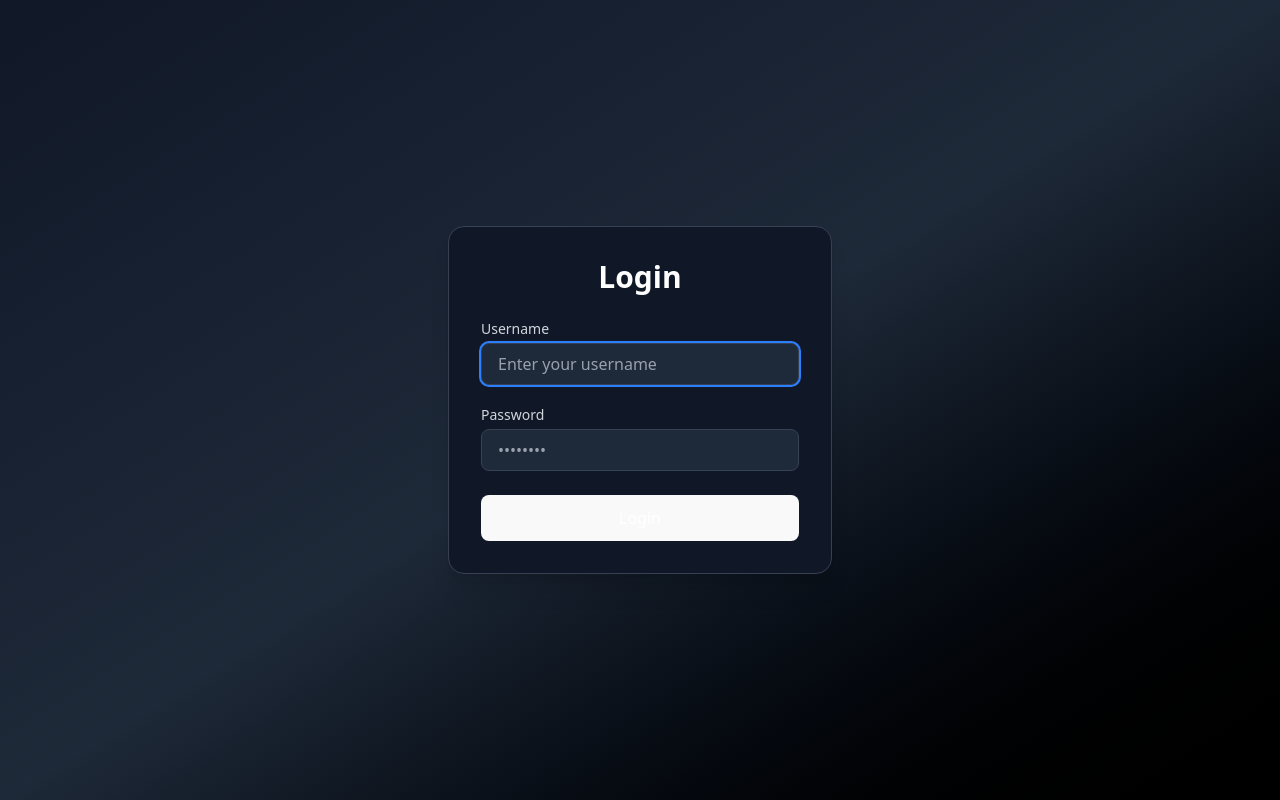
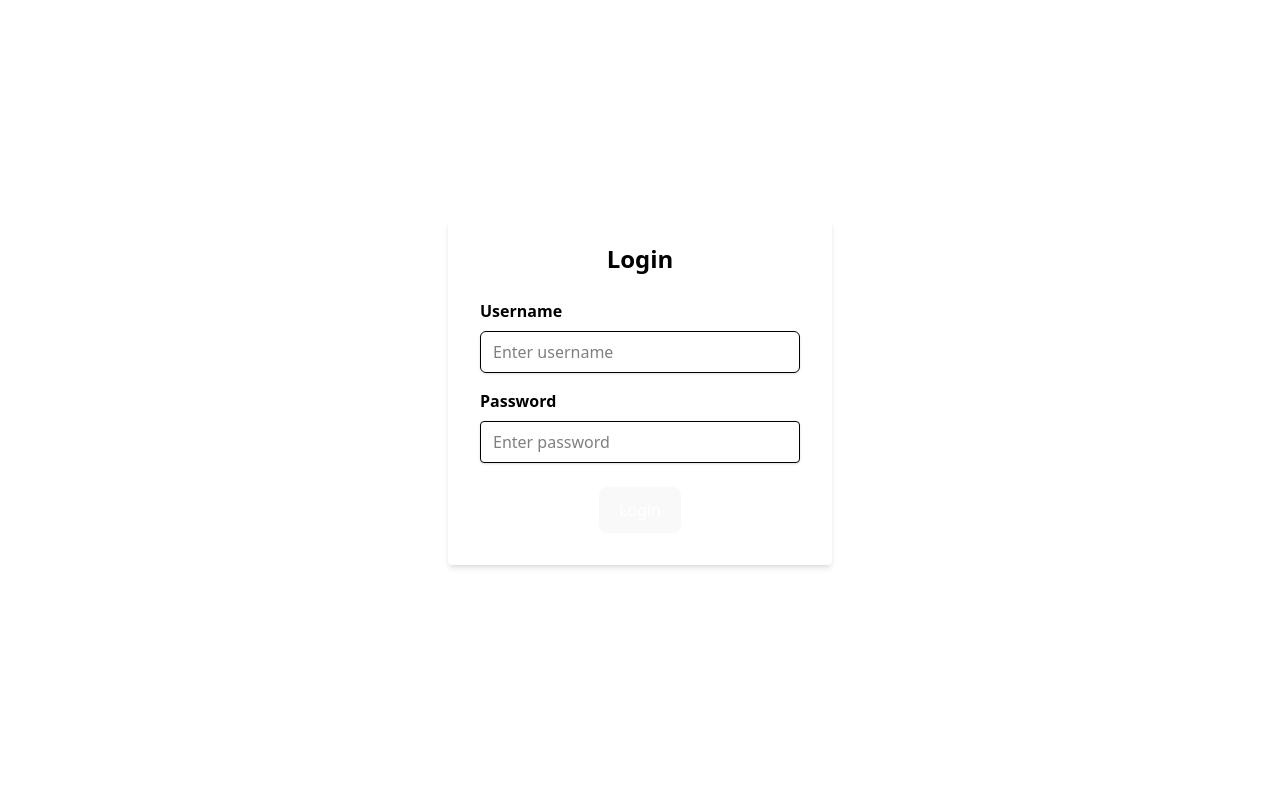
Before and after one commit to SyedGMIbrahim/Project-Management, a React (Vite) app: page / in a window 1280 px wide. Built offline with nearby package versions, Linux system fonts and the light colour scheme.

Commit message:
Nikhil's CSS

```diff
--- a/src/components/Auth/Login.jsx
+++ b/src/components/Auth/Login.jsx
@@ -13,50 +13,51 @@ const Login = ({ handleLogin }) => {
   };
 
   return (
-    <div className="min-h-screen flex items-center justify-center bg-gradient-to-br from-gray-900 via-gray-800 to-black px-4">
+    <div className="flex justify-center items-center h-screen">
       <form
         onSubmit={submitHandler}
-        className="bg-gray-900 border border-gray-700 p-8 rounded-2xl shadow-xl w-full max-w-sm text-white"
+        className="bg-white shadow-md rounded px-8 pt-6 pb-8 mb-4 w-96"
       >
-        <h2 className="text-3xl font-bold mb-6 text-center text-white">
-          Login
-        </h2>
+        <h2 className="text-2xl font-bold mb-6 text-center text-black">Login</h2>
 
-        <div className="mb-5">
-          <label className="block text-sm font-medium text-gray-300 mb-1">
+        <div className="mb-4">
+          <label className="block text-black font-bold mb-2" htmlFor="username">
             Username
           </label>
           <input
+            id="username"
             type="text"
+            required
             value={username}
             onChange={(e) => setUsername(e.target.value)}
-            required
-            autoFocus
-            className="w-full px-4 py-2 bg-gray-800 border border-gray-700 rounded-lg text-white placeholder-gray-400 focus:outline-none focus:ring-2 focus:ring-blue-500"
-            placeholder="Enter your username"
+            className="shadow appearance-none border rounded-md w-full py-2 px-3 text-black"
+            placeholder="Enter username"
           />
         </div>
 
         <div className="mb-6">
-          <label className="block text-sm font-medium text-gray-300 mb-1">
+          <label className="block text-black font-bold mb-2" htmlFor="password">
             Password
           </label>
           <input
+            id="password"
             type="password"
+            required
             value={password}
             onChange={(e) => setPassword(e.target.value)}
-            required
-            className="w-full px-4 py-2 bg-gray-800 border border-gray-700 rounded-lg text-white placeholder-gray-400 focus:outline-none focus:ring-2 focus:ring-blue-500"
-            placeholder="••••••••"
+            className="shadow appearance-none border rounded w-full py-2 px-3 text-black"
+            placeholder="Enter password"
           />
         </div>
 
-        <button
-          type="submit"
-          className="w-full bg-blue-600 hover:bg-blue-700 text-white font-semibold py-2 px-4 rounded-lg transition duration-200"
-        >
-          Login
-        </button>
+        <div className="flex items-center justify-center">
+          <button
+            type="submit"
+            className="bg-blue-500 hover:bg-blue-600 text-white font-bold py-2 px-4 rounded"
+          >
+            Login
+          </button>
+        </div>
       </form>
     </div>
   );
```
